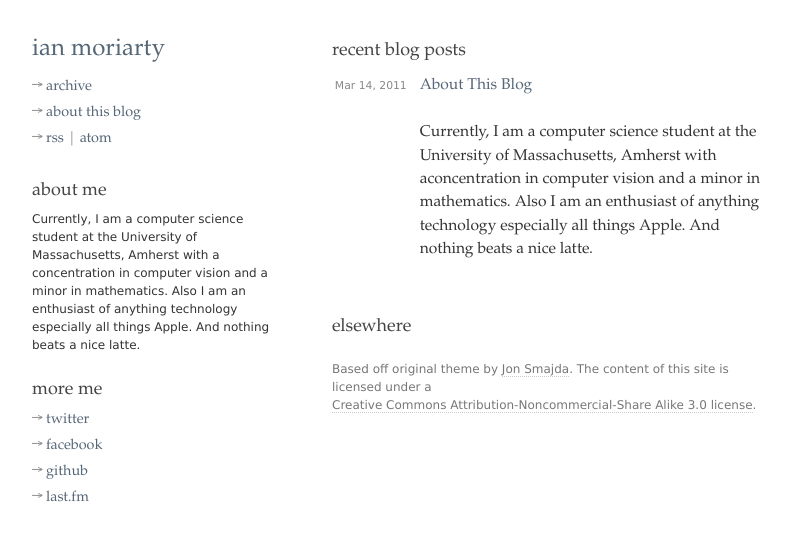
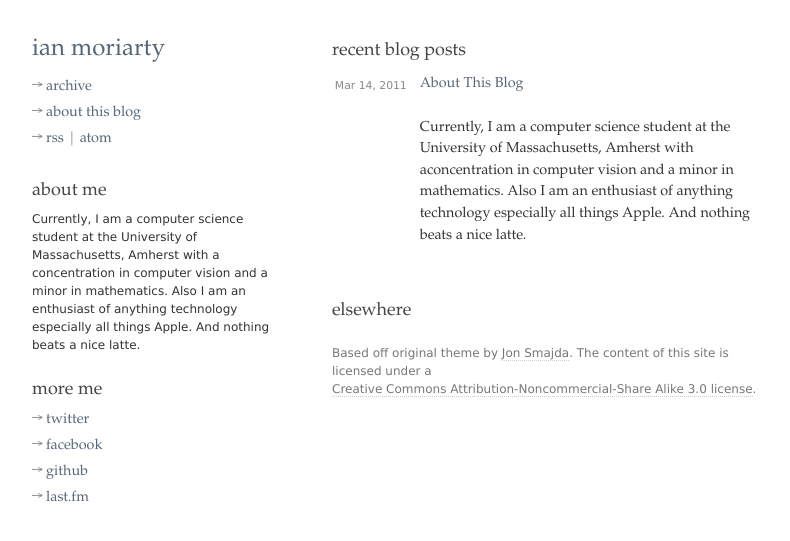
Before and after one commit to iann/website, a Jekyll site: the page built from index.html, in a window 1280 px wide. Shown: the top 541 px of the page, without its empty margins (16-806 px from the left). Built offline with Jekyll 4.4.1, drawn with Linux system fonts in a browser that asks for light colours; nearby versions of some CDN libraries; Markdown is read by kramdown in place of the engine named in the settings.

Commit message:
fix font size...

```diff
--- a/css/site.css
+++ b/css/site.css
@@ -299,7 +299,7 @@ div.archive-date {
 div.archive-link {
     overflow: hidden;
     font-family: "Palatino", "URWPalladioL", "Times", serif;
-    font-size: 1.3em;
+    font-size: 1.2em;
 }
 ul.archive li div.archive-link a {
     border: none;
```
